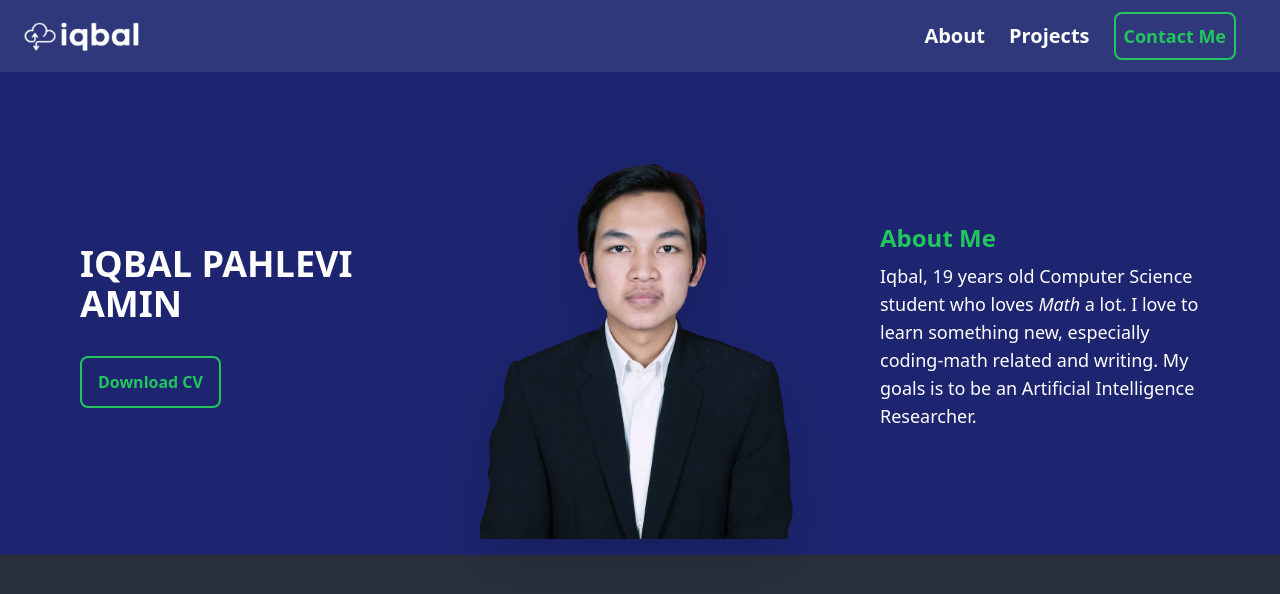
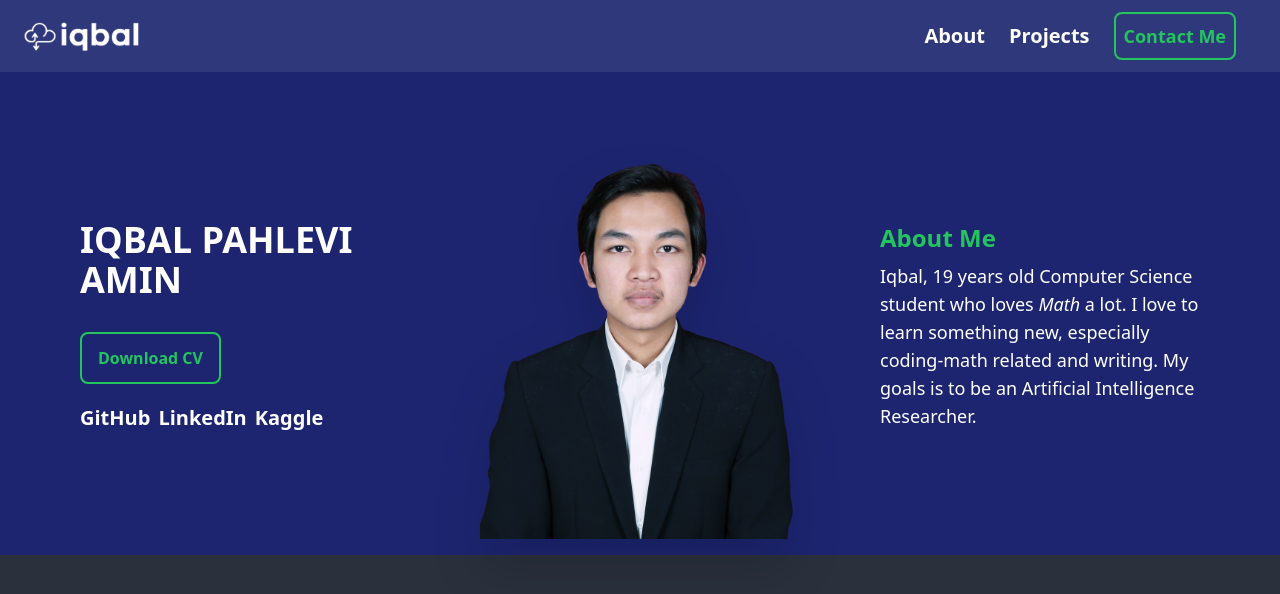
Before and after one commit to iqbalpa/profile-website, a React (Create React App) app: page / in a window 1280 px wide. Shown: the top 594 px of the page. Built offline with nearby package versions, Linux system fonts and the light colour scheme.

Commit message:
feat: add github, linked, and kaggle link

```diff
--- a/src/components/Hero/Hero.js
+++ b/src/components/Hero/Hero.js
@@ -6,18 +6,30 @@ const Hero = () => {
 			<div className="w-80">
 				<p className="text-4xl font-bold mb-8">IQBAL PAHLEVI AMIN</p>
 				<a href="/iqbal-cv.pdf" download>
-                    <button className="px-4 py-3 font-bold rounded-lg border-2 border-green-500 duration-300 hover:bg-green-500 text-green-500 hover:text-ResolutionBlue hover:scale-105" >
-                        Download CV
-                    </button>
+					<button className="px-4 py-3 font-bold rounded-lg border-2 border-green-500 duration-300 hover:bg-green-500 text-green-500 hover:text-ResolutionBlue hover:scale-105">Download CV</button>
+				</a>
+				<div className="flex flex-row mt-5 font-semibold text-xl">
+					<a className="mr-2" href="https://github.com/iqbalpa" target="_blank" rel="noreferrer">
+						<span class="link-underline"> GitHub </span>
+					</a>
+					<a className="mr-2" href="https://www.linkedin.com/in/iqbalpahlevia/" target="_blank" rel="noreferrer">
+						<span class="link-underline"> LinkedIn </span>
+					</a>
+					<a href="https://www.kaggle.com/iqbalpahlevi" target="_blank" rel="noreferrer">
+						<span class="link-underline"> Kaggle </span>
 					</a>
 				</div>
-            <img src="/foto.png" alt="iqbal" className="w-80 drop-shadow-2xl"/>
+			</div>
+			<img src="/foto.png" alt="iqbal" className="w-80 drop-shadow-2xl" />
 			<div className="w-80">
 				<p className="text-2xl font-bold text-green-500 mb-2">About Me</p>
-                <p className="text-lg">Iqbal, 19 years old Computer Science student who loves <span className="italic">Math</span> a lot. I love to learn something new, especially coding-math related and writing. My goals is to be an Artificial Intelligence Researcher.</p>
+				<p className="text-lg">
+					Iqbal, 19 years old Computer Science student who loves <span className="italic">Math</span> a lot. I love to learn something new, especially coding-math related and writing. My goals is to be an Artificial Intelligence
+					Researcher.
+				</p>
 			</div>
 		</main>
-    )
-}
+	);
+};
 
 export default Hero;
--- a/src/index.css
+++ b/src/index.css
@@ -1,3 +1,16 @@
 @tailwind base;
 @tailwind components;
 @tailwind utilities;
+
+.link-underline {
+	border-bottom-width: 0;
+	background-image: linear-gradient(transparent, transparent), linear-gradient(#fff, #fff);
+	background-size: 0 3px;
+	background-position: 0 100%;
+	background-repeat: no-repeat;
+	transition: background-size 0.5s ease-in-out;
+}
+.link-underline:hover {
+	background-size: 100% 3px;
+	background-position: 0 100%;
+}
```
Lines whose indentation alone changed are shown as unchanged.
